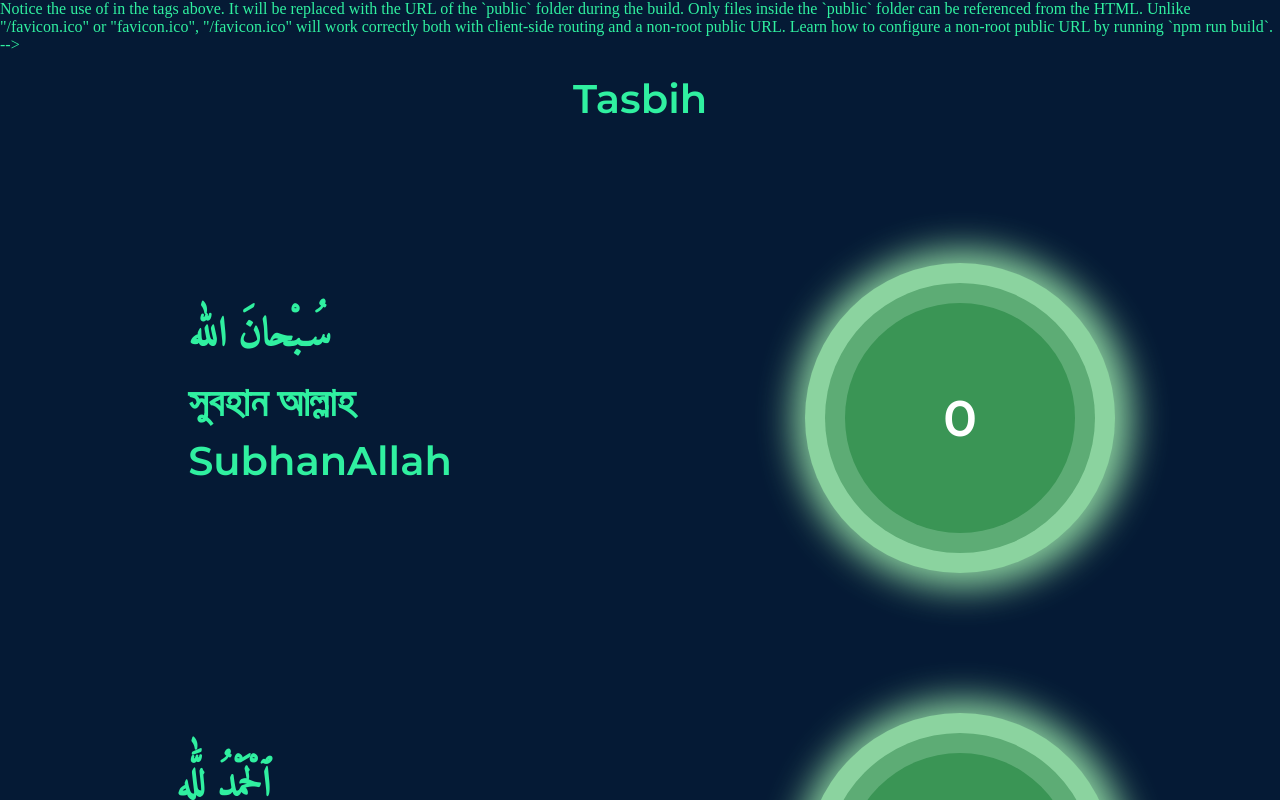
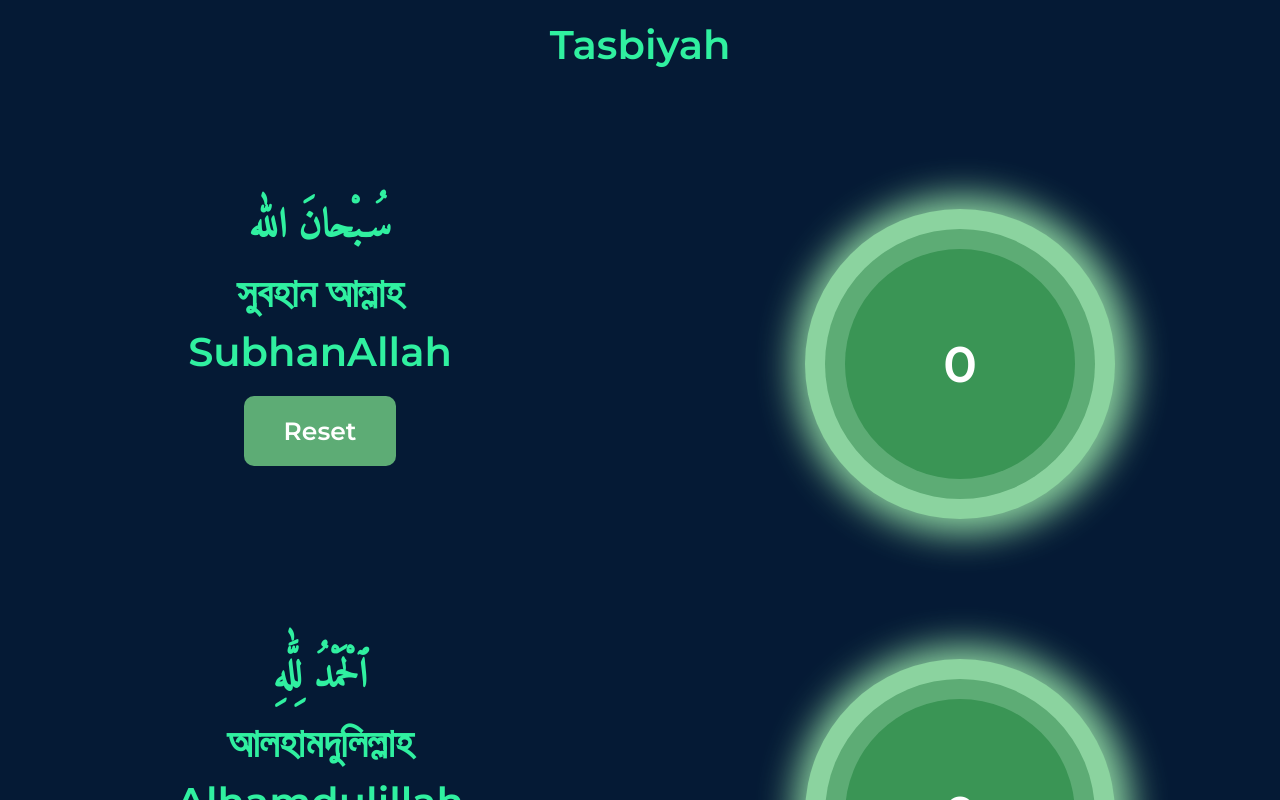
Before and after one commit to Marzan-Bin-Rahman/tasbih, a React (Create React App) app: page / in a window 1280 px wide. Shown: the top 800 px of the page. Built offline with nearby package versions, Linux system fonts and the light colour scheme.

Commit message:
reset button added

```diff
--- a/public/index.html
+++ b/public/index.html
@@ -10,28 +10,10 @@
       content="Web site created using create-react-app"
     />
     <link rel="apple-touch-icon" href="%PUBLIC_URL%/logo192.png" />
-    <link rel="manifest" href="%PUBLIC_URL%/manifest.json" />
-      Notice the use of %PUBLIC_URL% in the tags above.
-      It will be replaced with the URL of the `public` folder during the build.
-      Only files inside the `public` folder can be referenced from the HTML.
-
-      Unlike "/favicon.ico" or "favicon.ico", "%PUBLIC_URL%/favicon.ico" will
-      work correctly both with client-side routing and a non-root public URL.
-      Learn how to configure a non-root public URL by running `npm run build`.
-    -->
-    <title>Tasbih</title>
+    <link rel="manifest" href="%PUBLIC_URL%/manifest.json" />   <title>Tasbiyah</title>
   </head>
   <body>
     <noscript>You need to enable JavaScript to run this app.</noscript>
     <div id="root"></div>
-      This HTML file is a template.
-      If you open it directly in the browser, you will see an empty page.
-
-      You can add webfonts, meta tags, or analytics to this file.
-      The build step will place the bundled scripts into the <body> tag.
-
-      To begin the development, run `npm start` or `yarn start`.
-      To create a production bundle, use `npm run build` or `yarn build`.
-    -->
   </body>
 </html>
--- a/src/Components/Alhamdulillah.js
+++ b/src/Components/Alhamdulillah.js
@@ -5,12 +5,16 @@ export default function Alhamdulillah() {
      const handleIncrease = () => {
           setCount(count + 1);
      };
+     const handleReset = () => {
+          setCount(0);
+     };
      return (
           <div className="tasbih">
                <div className="text-container">
                     <h1 className='tasbih-text arabic'>ٱلْحَمْدُ لِلَّٰهِ</h1>
                     <h1 className='tasbih-text bengali'>আলহামদুলিল্লাহ</h1>
                     <h1 className='tasbih-text english'>Alhamdulillah</h1>
+                    <button className='reset-btn english' onClick={handleReset}>Reset</button>
                </div>
                <div className='btn-container'>
                     <div className='circle-1'>
--- a/src/Components/LaIlhaIllallah.js
+++ b/src/Components/LaIlhaIllallah.js
@@ -5,12 +5,16 @@ export default function LaIlhaIllallah() {
      const handleIncrease = () => {
           setCount(count + 1);
      };
+     const handleReset = () => {
+          setCount(0);
+     };
      return (
           <div className="tasbih">
                <div className="text-container">
                     <h1 className='tasbih-text arabic'>لا إله إلا الله</h1>
                     <h1 className='tasbih-text bengali'>লা ইলাহা ইল্লাল্লাহ</h1>
                     <h1 className='tasbih-text english'>La Ilha Illallah</h1>
+                    <button className='reset-btn english' onClick={handleReset}>Reset</button>
                </div>
                <div className='btn-container'>
                     <div className='circle-1'>
--- a/src/Components/SubhanAllah.js
+++ b/src/Components/SubhanAllah.js
@@ -5,14 +5,18 @@ export default function SubhanAllah() {
      const handleIncrease = () => {
           setCount(count + 1);
      };
+     const handleReset = () => {
+          setCount(0);
+     };
      return (
           <div>
-               <h1 className="header-text english">Tasbih</h1>
+               <h1 className="header-text english">Tasbiyah</h1>
                <div className="tasbih">
                     <div className="text-container">
                          <h1 className='tasbih-text arabic'>سُـبْحانَ الله</h1>
                          <h1 className='tasbih-text bengali'>সুবহান আল্লাহ</h1>
                          <h1 className='tasbih-text english'>SubhanAllah</h1>
+                         <button className='reset-btn english' onClick={handleReset}>Reset</button>
                     </div>
                     <div className='btn-container'>
                          <div className='circle-1'>
--- a/src/index.css
+++ b/src/index.css
@@ -43,7 +43,17 @@ a {
   text-align: center;
   margin: 20px;
 }
-
+.reset-btn{
+  padding: 20px 40px;
+  margin: 20px auto;
+  font-size: 25px;
+  background-color: #5dac75;
+  color: white;
+  border: 0;
+  border-radius: 10px;
+  display: block;
+  cursor: pointer;
+}
 .footer-text {
   font-size: 20px;
   display: block;
@@ -62,6 +72,7 @@ a {
 .tasbih-text {
   font-size: 40px;
   font-weight: bolder;
+  text-align: center;
 }
 
 /* circles around button */
```
